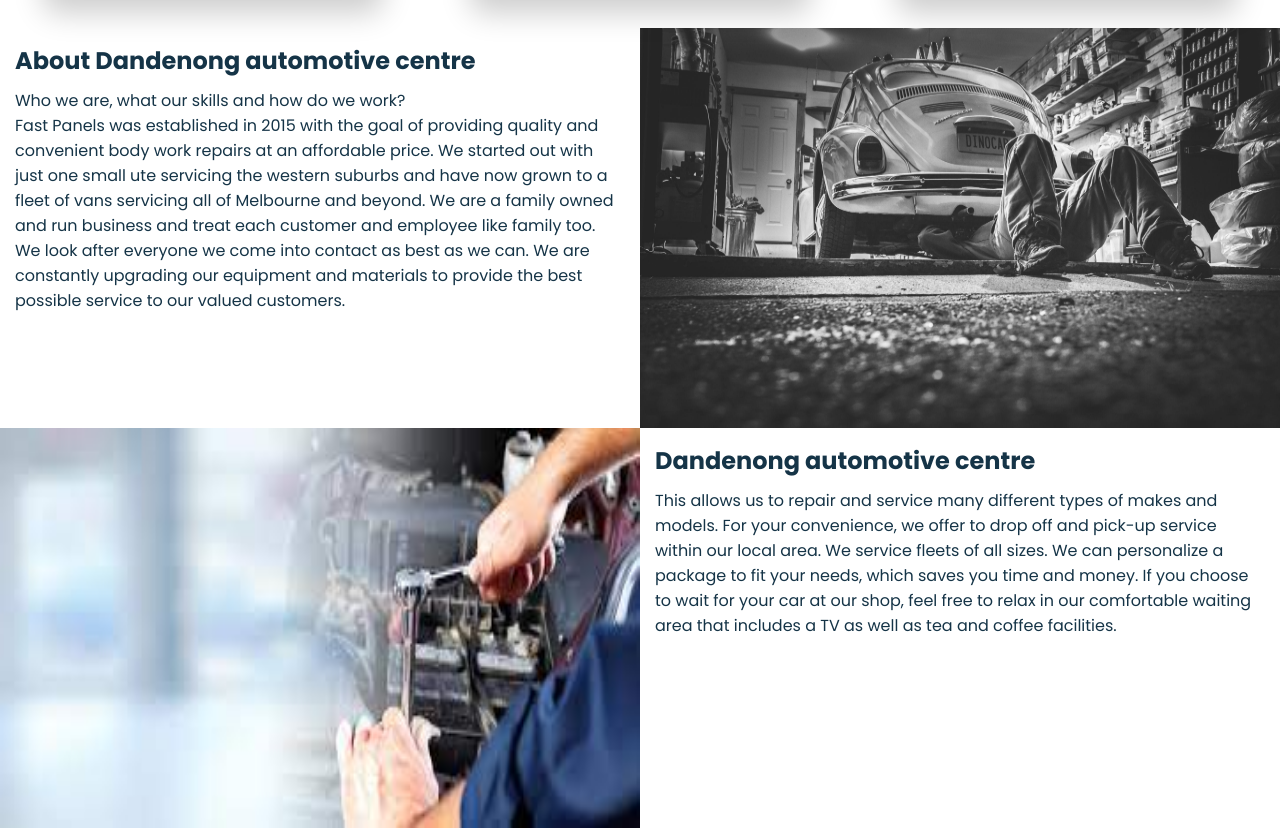
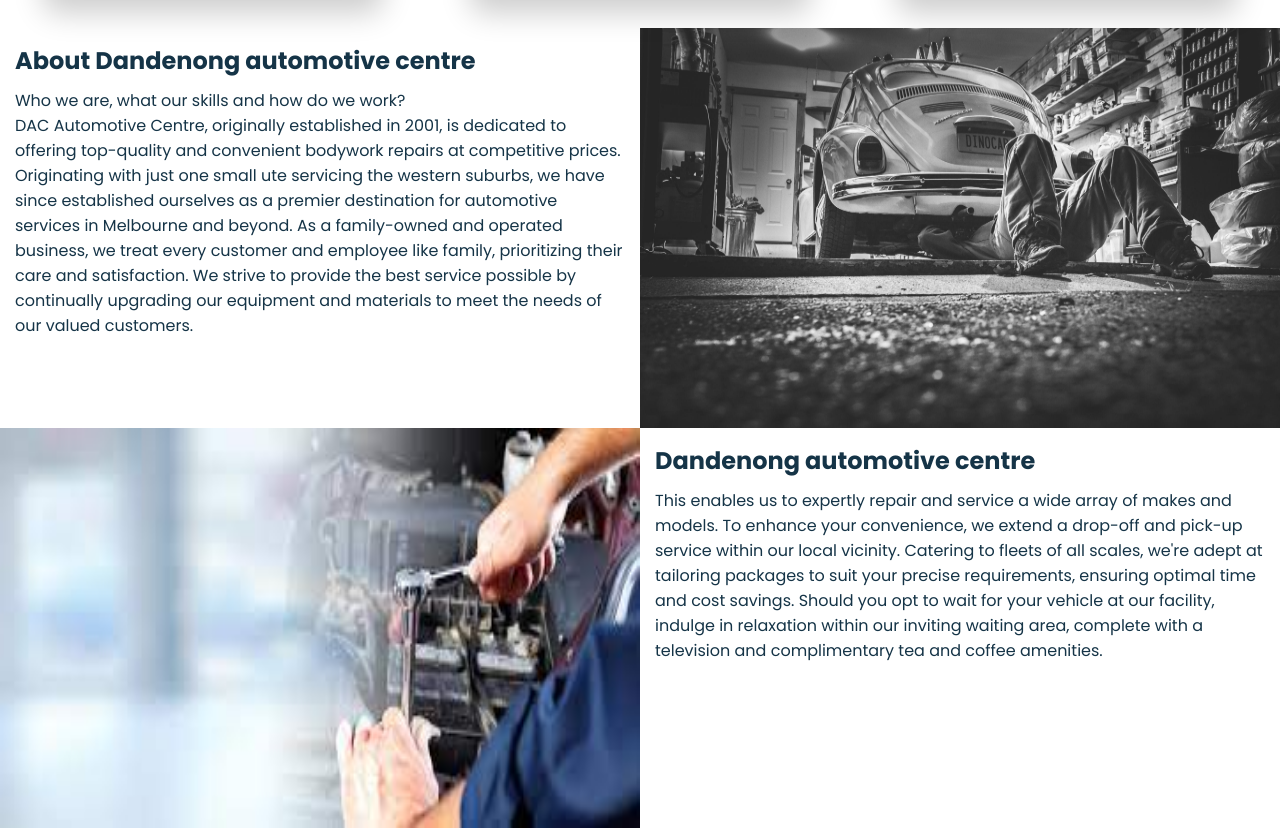
Before and after one commit to S-Rabi/dac-hassan-web, a Vue app in the folder client/: page / in a window 1280 px wide. Shown: the part 1847-2677 px from the top of the page. Built offline with nearby package versions, Linux system fonts and the light colour scheme.

Commit message:
about me modified

```diff
--- a/client/src/components/AboutUs.vue
+++ b/client/src/components/AboutUs.vue
@@ -7,14 +7,15 @@
         <h2 class="a-title">About Dandenong automotive centre</h2>
         <p>Who we are, what our skills and how do we work?</p>
         <p>
-          Fast Panels was established in 2015 with the goal of providing quality
-          and convenient body work repairs at an affordable price. We started
-          out with just one small ute servicing the western suburbs and have now
-          grown to a fleet of vans servicing all of Melbourne and beyond. We are
-          a family owned and run business and treat each customer and employee
-          like family too. We look after everyone we come into contact as best
-          as we can. We are constantly upgrading our equipment and materials to
-          provide the best possible service to our valued customers.
+          DAC Automotive Centre, originally established in 2001, is dedicated to
+          offering top-quality and convenient bodywork repairs at competitive
+          prices. Originating with just one small ute servicing the western
+          suburbs, we have since established ourselves as a premier destination
+          for automotive services in Melbourne and beyond. As a family-owned and
+          operated business, we treat every customer and employee like family,
+          prioritizing their care and satisfaction. We strive to provide the
+          best service possible by continually upgrading our equipment and
+          materials to meet the needs of our valued customers.
         </p>
       </div>
       <img src="../assets/ser.jpg" alt="" class="about-img" />
@@ -24,13 +25,14 @@
       <div class="about-text">
         <h2 class="a-title">Dandenong automotive centre</h2>
         <p>
-          This allows us to repair and service many different types of makes and
-          models. For your convenience, we offer to drop off and pick-up service
-          within our local area. We service fleets of all sizes. We can
-          personalize a package to fit your needs, which saves you time and
-          money. If you choose to wait for your car at our shop, feel free to
-          relax in our comfortable waiting area that includes a TV as well as
-          tea and coffee facilities.
+          This enables us to expertly repair and service a wide array of makes
+          and models. To enhance your convenience, we extend a drop-off and
+          pick-up service within our local vicinity. Catering to fleets of all
+          scales, we're adept at tailoring packages to suit your precise
+          requirements, ensuring optimal time and cost savings. Should you opt
+          to wait for your vehicle at our facility, indulge in relaxation within
+          our inviting waiting area, complete with a television and
+          complimentary tea and coffee amenities.
         </p>
       </div>
     </div>
@@ -41,11 +43,11 @@
       </div>
       <div class="r-cont">
         <div class="r-text">
-          <h2>30+</h2>
+          <h2>20+</h2>
           <p>Years of Experience</p>
         </div>
         <div class="r-text">
-          <h2>9000 +</h2>
+          <h2>5000 +</h2>
           <p>Repaired Successfully</p>
         </div>
         <div class="r-text">
```
